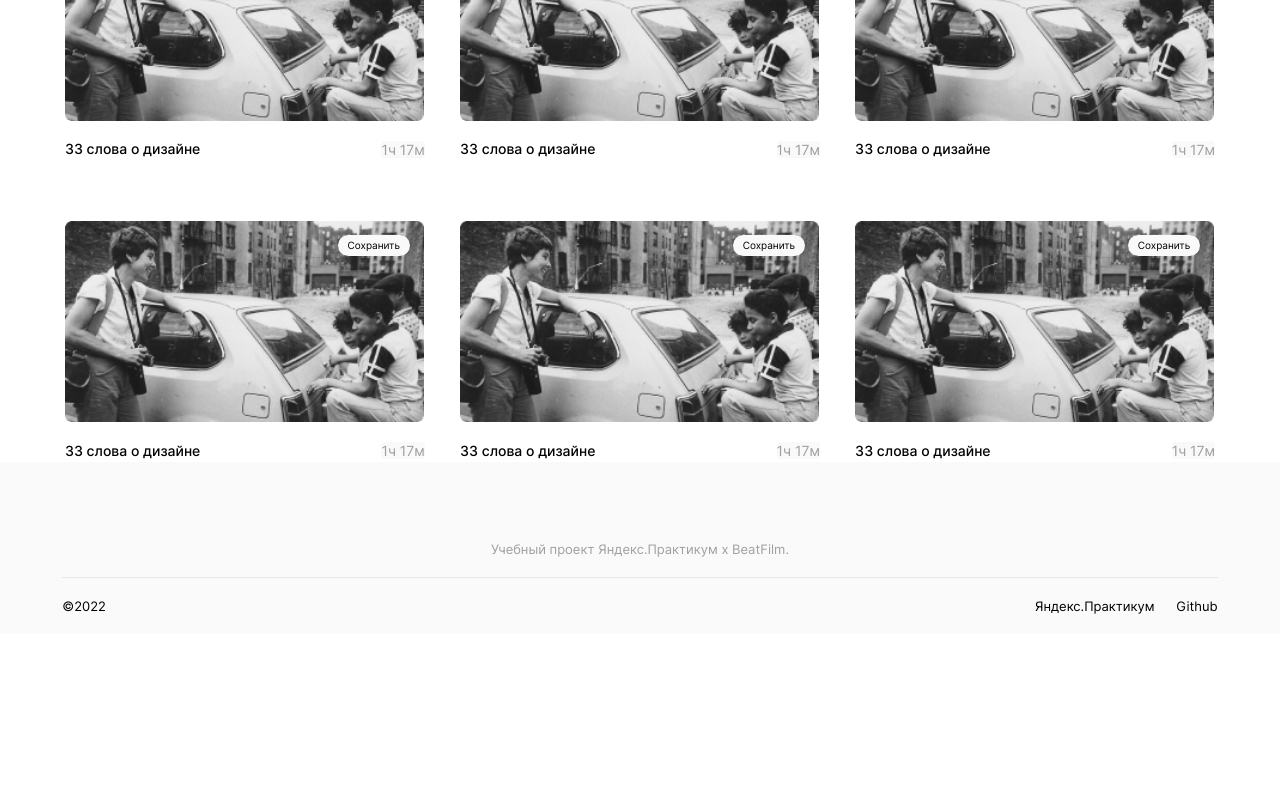
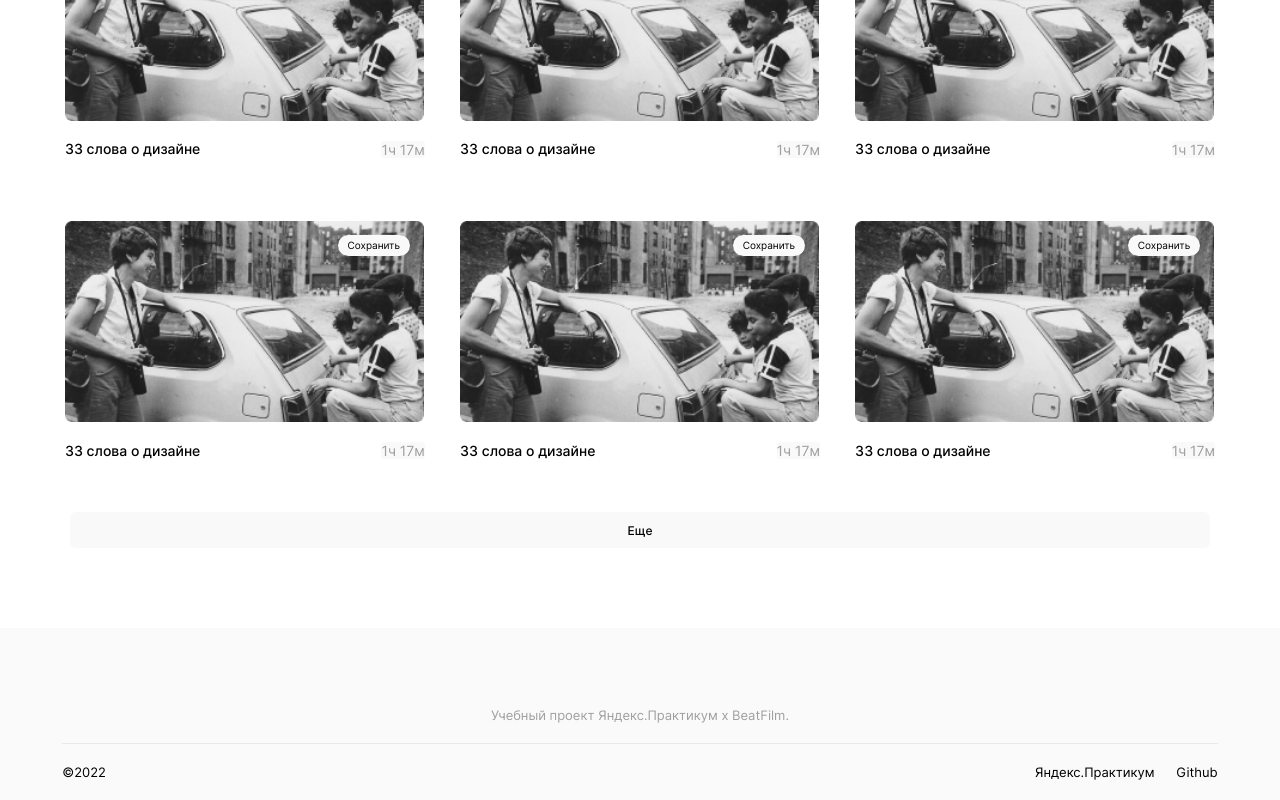
Before and after one commit to gatalsky-dv/movies-explorer-frontend, a React (Create React App) app: page / in a window 1280 px wide. Shown: the part 1046-1846 px from the top of the page. Before the commit the page ends 1680 px from the top, so only its background shows below. Built offline with nearby package versions, Linux system fonts and the light colour scheme.

Commit message:
MoreButton is done

```diff
--- a/src/components/App/App.js
+++ b/src/components/App/App.js
@@ -10,6 +10,7 @@ import Portfolio from '../Main/Portfolio/Portfolio';
 import Footer from '../Footer/Footer';
 import SearchForm from "../Movies/SearchForm/SearchForm";
 import MoviesCardList from "../Movies/MoviesCardList/MoviesCardList";
+import MoreButton from "../Movies/MoreButton/MoreButton";
 
 
 export default function App() {
@@ -25,6 +26,7 @@ export default function App() {
         {/*<Portfolio />*/}
         <SearchForm />
         <MoviesCardList />
+        <MoreButton />
 				<Footer />
         {/* <Switch>
 						<ProtectedRoute
--- /dev/null
+++ b/src/components/Movies/MoreButton/MoreButton.css
@@ -0,0 +1,59 @@
+.more {
+	margin: auto;
+	display: flex;
+}
+
+@media screen and (min-width: 320px) {
+	.more {
+		max-width: 320px;
+		min-height: 166px;
+	}
+}
+
+@media screen and (min-width: 768px) {
+	.more {
+		max-width: 768px;
+	}
+}
+
+@media screen and (min-width: 1280px) {
+	.more {
+		max-width: 1280px;
+	}
+}
+
+.more__button {
+	background: #F9F9F9;
+	border-radius: 6px;
+	color: #000000;
+	display: flex;
+	align-items: center;
+	justify-content: center;
+	text-align: center;
+	font-style: normal;
+	font-weight: 500;
+	border: none;
+	padding: 0;
+}
+
+@media screen and (min-width: 320px) {
+	.more__button {
+		margin: 50px auto 80px auto;
+		min-width: 300px;
+		min-height: 36px;
+		font-size: 12px;
+		line-height: 15px;
+	}
+}
+
+@media screen and (min-width: 768px) {
+	.more__button {
+		min-width: 708px;
+	}
+}
+
+@media screen and (min-width: 1280px) {
+	.more__button {
+		min-width: 1140px;
+	}
+}
--- /dev/null
+++ b/src/components/Movies/MoreButton/MoreButton.js
@@ -0,0 +1,13 @@
+import React from 'react';
+
+export default function MoreButton({ email }) {
+
+	return (
+
+		<section className="more">
+			<button type="button" className="more__button" >Еще</button>
+
+		</section>
+
+	)
+}
--- a/src/components/Movies/MoviesCardList/MoviesCardList.css
+++ b/src/components/Movies/MoviesCardList/MoviesCardList.css
@@ -1,5 +1,5 @@
 .moviescardlist {
-	margin: 40px auto;
+	margin: 40px auto 0 auto;
 	background: #FFFFFF;
 	display: grid;
 }
--- a/src/index.css
+++ b/src/index.css
@@ -16,3 +16,4 @@
 @import url(./components/Movies/SearchForm/SearchForm.css);
 @import url(./components/Movies/MoviesCardList/MoviesCardList.css);
 @import url(./components/Movies/MoviesCard/MoviesCard.css);
+@import url(./components/Movies/MoreButton/MoreButton.css);
```
